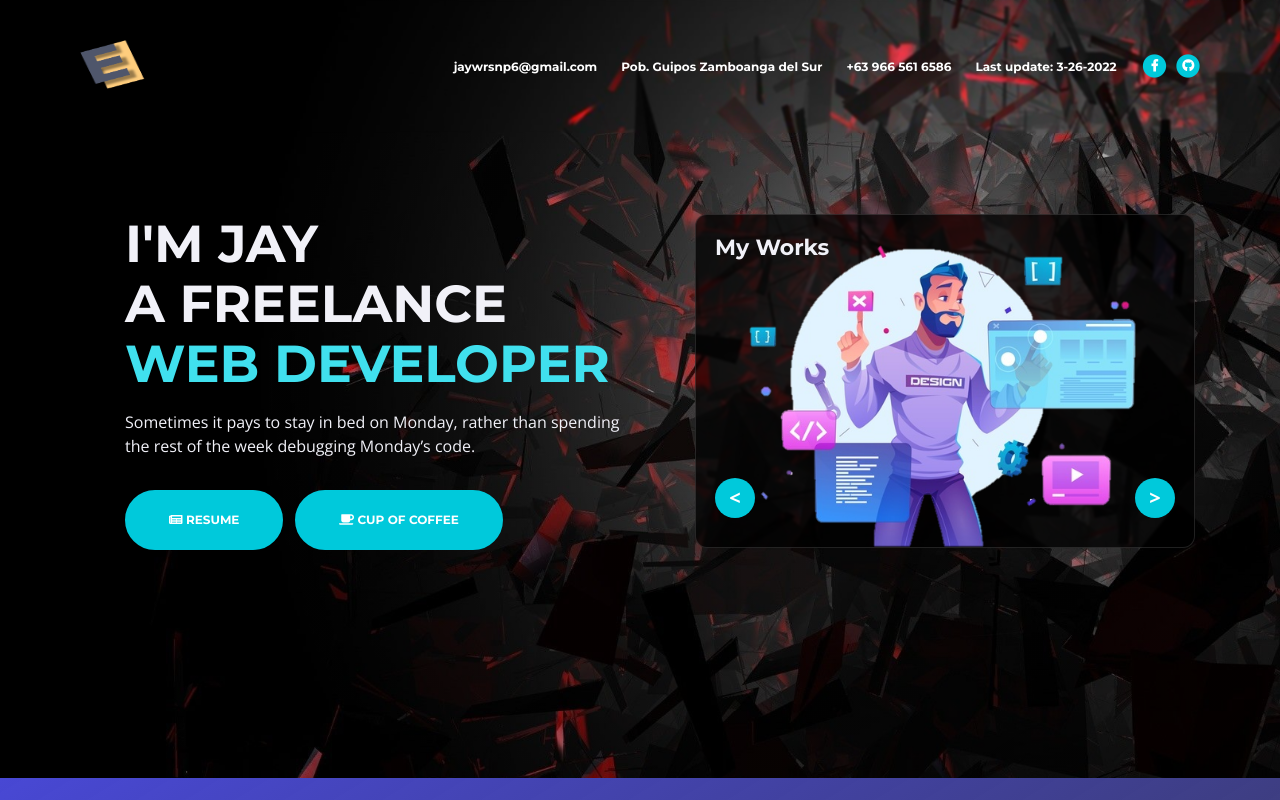
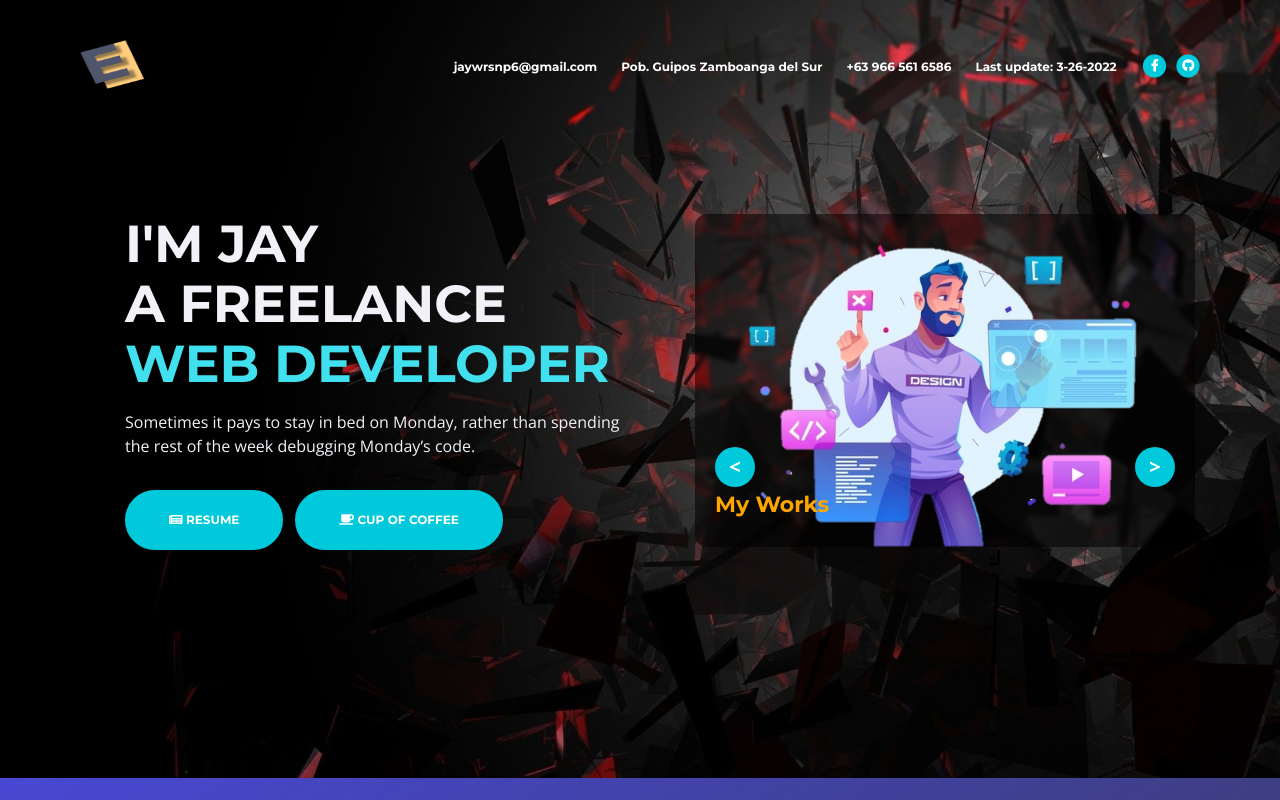
Before and after one commit to edmar-afk/JayForCode-old, a PHP site: page / in a window 1280 px wide. Run offline with PHP 8.4, Linux system fonts and the light colour scheme.

Commit message:
new new new

```diff
--- a/css/slider.css
+++ b/css/slider.css
@@ -10,11 +10,11 @@
   }
 
   .carousel .carousel__item img {
-    backdrop-filter: blur(1px) saturate(180%);
-    -webkit-backdrop-filter: blur(1px) saturate(180%);
-    background-color: rgba(0, 0, 0, 0.75);
+    backdrop-filter: blur(2px) saturate(171%);
+    -webkit-backdrop-filter: blur(2px) saturate(171%);
+    background-color: rgba(0, 0, 0, 0.54);
     border-radius: 12px;
-    border: 1px solid rgba(255, 255, 255, 0.125);
+
     width: 100%;
     max-width: 800px;
 
@@ -22,13 +22,17 @@
 
   .text-block {
     position: absolute;
-    top: 0;
+    bottom: 0;
     right: 0;
     width: 100%;
     padding-left: 20px;
     padding-right: 20px;
     padding-top: 20px;
     padding-bottom: 20px;
+  }
+
+  .text-block h4{
+    color: orange;
   }
 
   .slider-view{
@@ -59,7 +63,7 @@
     width: 100%;
     justify-content: space-between;
     position: absolute;
-    bottom: 10px;
+    bottom: 40px;
     transform: translateY(-50%);
   }
 
```
